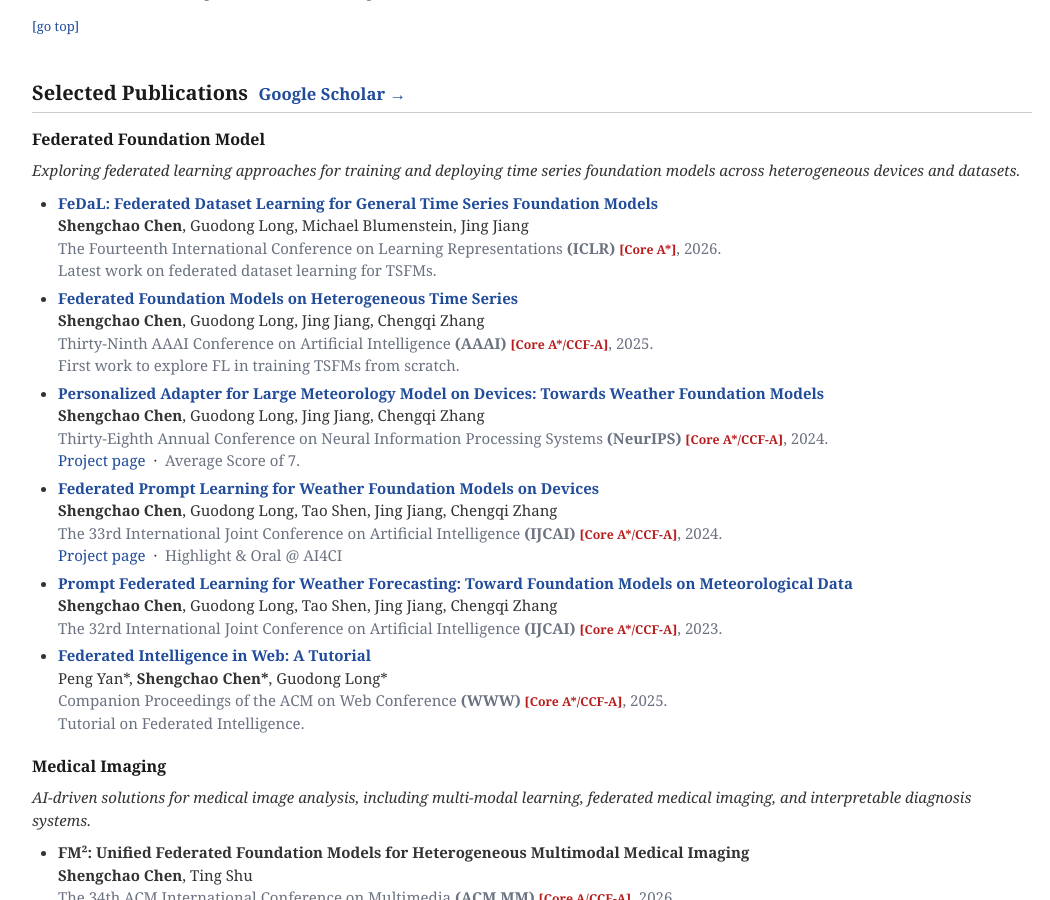
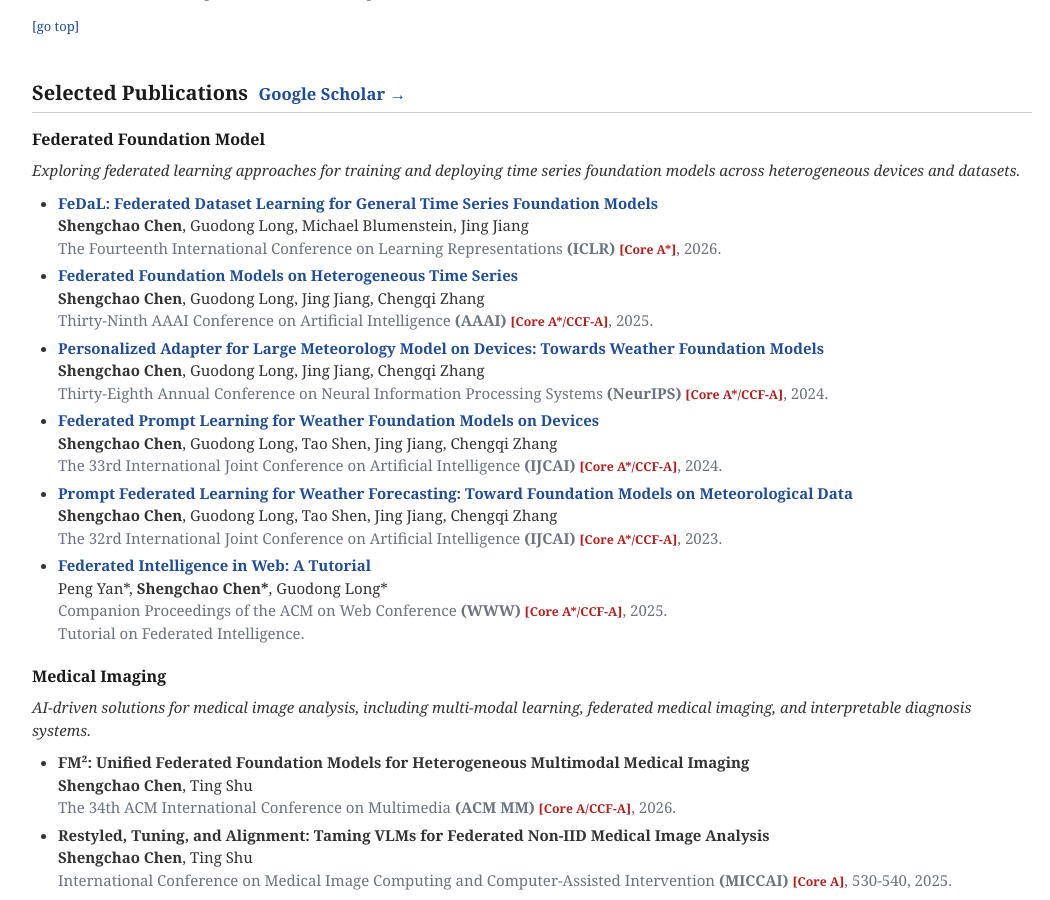
Before and after one commit to shengchaochen82/shengchaochen82.github.io, a Jekyll site: the page built from index.md, in a window 1280 px wide and 900 px high, scrolled down 897 px. Shown: the whole window, without its empty margins (108-1158 px from the left). Built offline with Jekyll 4.4.1, drawn with Linux system fonts in a browser that asks for light colours.

Commit message:
Content: remove stray notes/project-page links on 4 federated_tsfm papers
Co-Authored-By: Claude Sonnet 5 <noreply@anthropic.com>

```diff
--- a/_data/publications.yml
+++ b/_data/publications.yml
@@ -11,7 +11,6 @@ federated_tsfm:
       pdf: "https://arxiv.org/abs/2508.04045"
       bibtex: "https://bib.yliu.me/MICCAI23.txt"
       image: "./assets/img/TSFM.png"
-      notes: "Latest work on federated dataset learning for TSFMs."
 
     - title: "Federated Foundation Models on Heterogeneous Time Series"
       authors: "<strong>Shengchao Chen</strong>, Guodong Long, Jing Jiang, Chengqi Zhang"
@@ -21,7 +20,6 @@ federated_tsfm:
       code: "https://github.com/shengchaochen82/FFTS"
       bibtex: "https://bib.yliu.me/MICCAI23.txt"
       image: "./assets/img/TSFM.png"
-      notes: "First work to explore FL in training TSFMs from scratch."
 
     - title: "Personalized Adapter for Large Meteorology Model on Devices: Towards Weather Foundation Models"
       authors: "<strong>Shengchao Chen</strong>, Guodong Long, Jing Jiang, Chengqi Zhang"
@@ -29,9 +27,7 @@ federated_tsfm:
       conference: "Thirty-Eighth Annual Conference on Neural Information Processing Systems <strong>(NeurIPS)</strong> <span class='classic-tag'>[Core A*/CCF-A]</span>, 2024."
       pdf: "https://arxiv.org/pdf/2405.20348"
       code: "https://github.com/yaoyao-liu/class-incremental-learning/tree/main/mnemonics-training"
-      page: "https://class-il.mpi-inf.mpg.de/mnemonics/"
       bibtex: "https://class-il.mpi-inf.mpg.de/mnemonics/"
-      notes: "Average Score of 7."
       image: "./assets/img/LMWeather.png"
 
     - title: "Federated Prompt Learning for Weather Foundation Models on Devices"
@@ -40,9 +36,7 @@ federated_tsfm:
       conference: "The 33rd International Joint Conference on Artificial Intelligence <strong>(IJCAI)</strong> <span class='classic-tag'>[Core A*/CCF-A]</span>, 2024."
       pdf: "https://arxiv.org/pdf/2305.14244"
       code: "https://github.com/yaoyao-liu/class-incremental-learning/tree/main/mnemonics-training"
-      page: "https://class-il.mpi-inf.mpg.de/mnemonics/"
       bibtex: "https://class-il.mpi-inf.mpg.de/mnemonics/"
-      notes: "Highlight & Oral @ AI4CI"
       image: "./assets/img/FedPoD.png"
 
     - title: "Prompt Federated Learning for Weather Forecasting: Toward Foundation Models on Meteorological Data"
@@ -258,7 +252,6 @@ main:
     code: "https://github.com/shengchaochen82/FFTS"
     bibtex: "https://bib.yliu.me/MICCAI23.txt"
     image: "./assets/img/TSFM.png"
-    notes: "First work to explore FL in training TSFMs from scratch."
 
   - title: "Personalized Adapter for Large Meteorology Model on Devices: Towards Weather Foundation Models"
     authors: "<strong>Shengchao Chen</strong>, Guodong Long, Jing Jiang, Chengqi Zhang"
@@ -266,9 +259,7 @@ main:
     conference: "Thirty-Eighth Annual Conference on Neural Information Processing Systems <strong>(NeurIPS)</strong> <span class='classic-tag'>[Core A*/CCF-A]</span>, 2024."
     pdf: "https://arxiv.org/pdf/2405.20348"
     code: "https://github.com/yaoyao-liu/class-incremental-learning/tree/main/mnemonics-training"
-    page: "https://class-il.mpi-inf.mpg.de/mnemonics/"
     bibtex: "https://class-il.mpi-inf.mpg.de/mnemonics/"
-    notes: "Average Score of 7."
     image: "./assets/img/LMWeather.png"
 
   - title: "Federated Prompt Learning for Weather Foundation Models on Devices"
@@ -277,9 +268,7 @@ main:
     conference: "The 33rd International Joint Conference on Artificial Intelligence <strong>(IJCAI)</strong> <span class='classic-tag'>[Core A*/CCF-A]</span>, 2024."
     pdf: "https://arxiv.org/pdf/2305.14244"
     code: "https://github.com/yaoyao-liu/class-incremental-learning/tree/main/mnemonics-training"
-    page: "https://class-il.mpi-inf.mpg.de/mnemonics/"
     bibtex: "https://class-il.mpi-inf.mpg.de/mnemonics/"
-    notes: "Highlight & Oral @ AI4CI"
     image: "./assets/img/FedPoD.png"
 
   - title: "Interpretable CNN-Multilevel Attention Transformer for Rapid Recognition of Pneumonia from Chest X-Ray Images"
```
